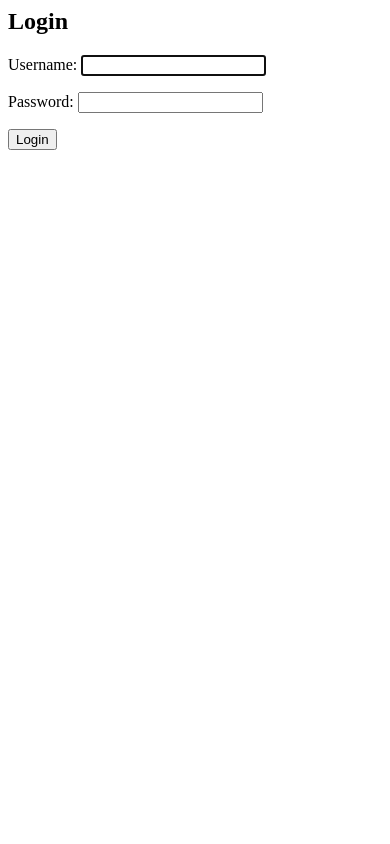
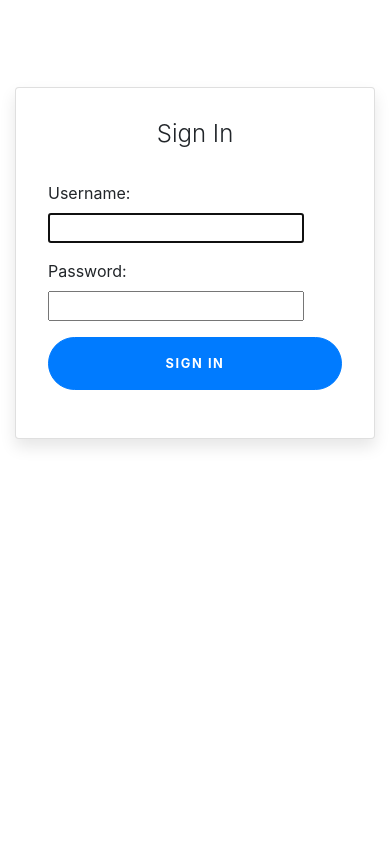
Before and after one commit to memoriasIT/TriviaCardGenerator, a Django app: page /accounts/login/ in a window 390 px wide. Run offline with Django 3.2, Linux system fonts and the light colour scheme; some libraries are stand-ins or nearby versions.

Commit message:
login page

```diff
--- a/TrivialImageGen/templates/registration/login.html
+++ b/TrivialImageGen/templates/registration/login.html
@@ -1,6 +1,140 @@
-<h2>Login</h2>
-<form method="post">
-  {% csrf_token %}
-  {{ form.as_p }}
-  <button type="submit">Login</button>
-</form>
+
+<style>
+:root {
+  --input-padding-x: 1.5rem;
+  --input-padding-y: .75rem;
+}
+
+body {
+  background: #343a40 ;
+}
+
+.card-signin {
+  border: 0;
+  border-radius: 1rem;
+  box-shadow: 0 0.5rem 1rem 0 rgba(0, 0, 0, 0.1);
+}
+
+.card-signin .card-title {
+  margin-bottom: 2rem;
+  font-weight: 300;
+  font-size: 1.5rem;
+}
+
+.card-signin .card-body {
+  padding: 2rem;
+}
+
+.form-signin {
+  width: 100%;
+}
+
+.form-signin .btn {
+  font-size: 80%;
+  border-radius: 5rem;
+  letter-spacing: .1rem;
+  font-weight: bold;
+  padding: 1rem;
+  transition: all 0.2s;
+}
+
+.form-label-group {
+  position: relative;
+  margin-bottom: 1rem;
+}
+
+.form-label-group input {
+  height: auto;
+  border-radius: 2rem;
+}
+
+.form-label-group>input,
+.form-label-group>label {
+  padding: var(--input-padding-y) var(--input-padding-x);
+}
+
+.form-label-group>label {
+  position: absolute;
+  top: 0;
+  left: 0;
+  display: block;
+  width: 100%;
+  margin-bottom: 0;
+  /* Override default `<label>` margin */
+  line-height: 1.5;
+  color: #495057;
+  border: 1px solid transparent;
+  border-radius: .25rem;
+  transition: all .1s ease-in-out;
+}
+
+.form-label-group input::-webkit-input-placeholder {
+  color: transparent;
+}
+
+.form-label-group input:-ms-input-placeholder {
+  color: transparent;
+}
+
+.form-label-group input::-ms-input-placeholder {
+  color: transparent;
+}
+
+.form-label-group input::-moz-placeholder {
+  color: transparent;
+}
+
+.form-label-group input::placeholder {
+  color: transparent;
+}
+
+/* Fallback for Edge
+-------------------------------------------------- */
+
+@supports (-ms-ime-align: auto) {
+  .form-label-group>label {
+    display: none;
+  }
+  .form-label-group input::-ms-input-placeholder {
+    color: #777;
+  }
+}
+
+/* Fallback for IE
+-------------------------------------------------- */
+
+@media all and (-ms-high-contrast: none),
+(-ms-high-contrast: active) {
+  .form-label-group>label {
+    display: none;
+  }
+  .form-label-group input:-ms-input-placeholder {
+    color: #777;
+  }
+}
+</style>
+<head>
+    <link rel="stylesheet" href="https://stackpath.bootstrapcdn.com/bootstrap/4.4.1/css/bootstrap.min.css" integrity="sha384-Vkoo8x4CGsO3+Hhxv8T/Q5PaXtkKtu6ug5TOeNV6gBiFeWPGFN9MuhOf23Q9Ifjh" crossorigin="anonymous">
+    <script src="https://code.jquery.com/jquery-3.4.1.slim.min.js" integrity="sha384-J6qa4849blE2+poT4WnyKhv5vZF5SrPo0iEjwBvKU7imGFAV0wwj1yYfoRSJoZ+n" crossorigin="anonymous"></script>
+    <script src="https://cdn.jsdelivr.net/npm/popper.js@1.16.0/dist/umd/popper.min.js" integrity="sha384-Q6E9RHvbIyZFJoft+2mJbHaEWldlvI9IOYy5n3zV9zzTtmI3UksdQRVvoxMfooAo" crossorigin="anonymous"></script>
+    <script src="https://stackpath.bootstrapcdn.com/bootstrap/4.4.1/js/bootstrap.min.js" integrity="sha384-wfSDF2E50Y2D1uUdj0O3uMBJnjuUD4Ih7YwaYd1iqfktj0Uod8GCExl3Og8ifwB6" crossorigin="anonymous"></script>
+
+</head>
+<body>
+<div class="container">
+    <div class="row">
+      <div class="col-sm-9 col-md-7 col-lg-5 mx-auto" style="margin-top: 10% !important;">
+        <div class="card card-signin my-5">
+          <div class="card-body">
+            <h5 class="card-title text-center">Sign In</h5>
+            <form class="form-signin" method="post">
+                {% csrf_token %}
+                {{ form.as_p }}
+              <button class="btn btn-lg btn-primary btn-block text-uppercase" type="submit">Sign in</button>
+            </form>
+          </div>
+        </div>
+      </div>
+    </div>
+  </div>
+</body>
```
Also changed, not shown: TrivialImageGen/db.sqlite3.
